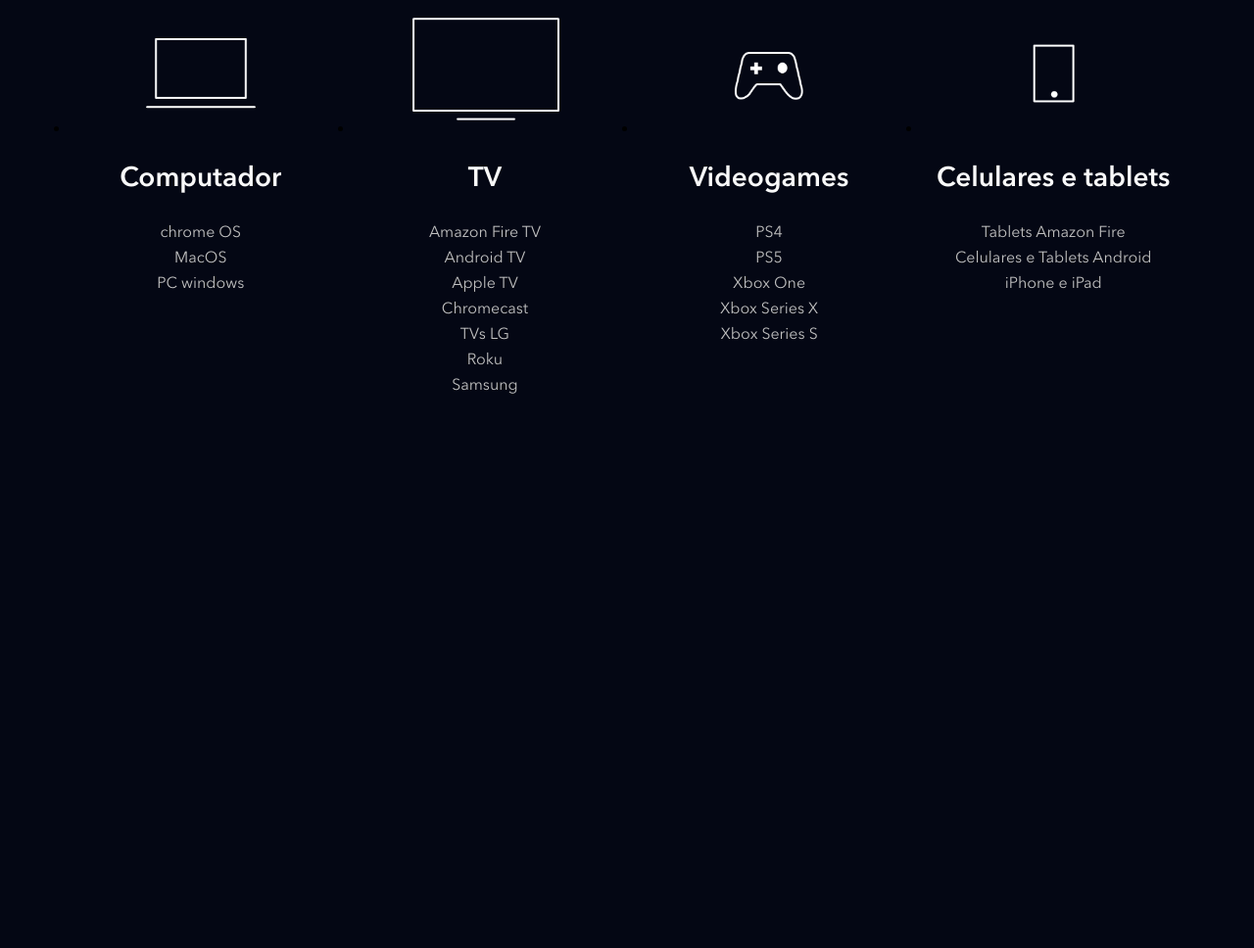
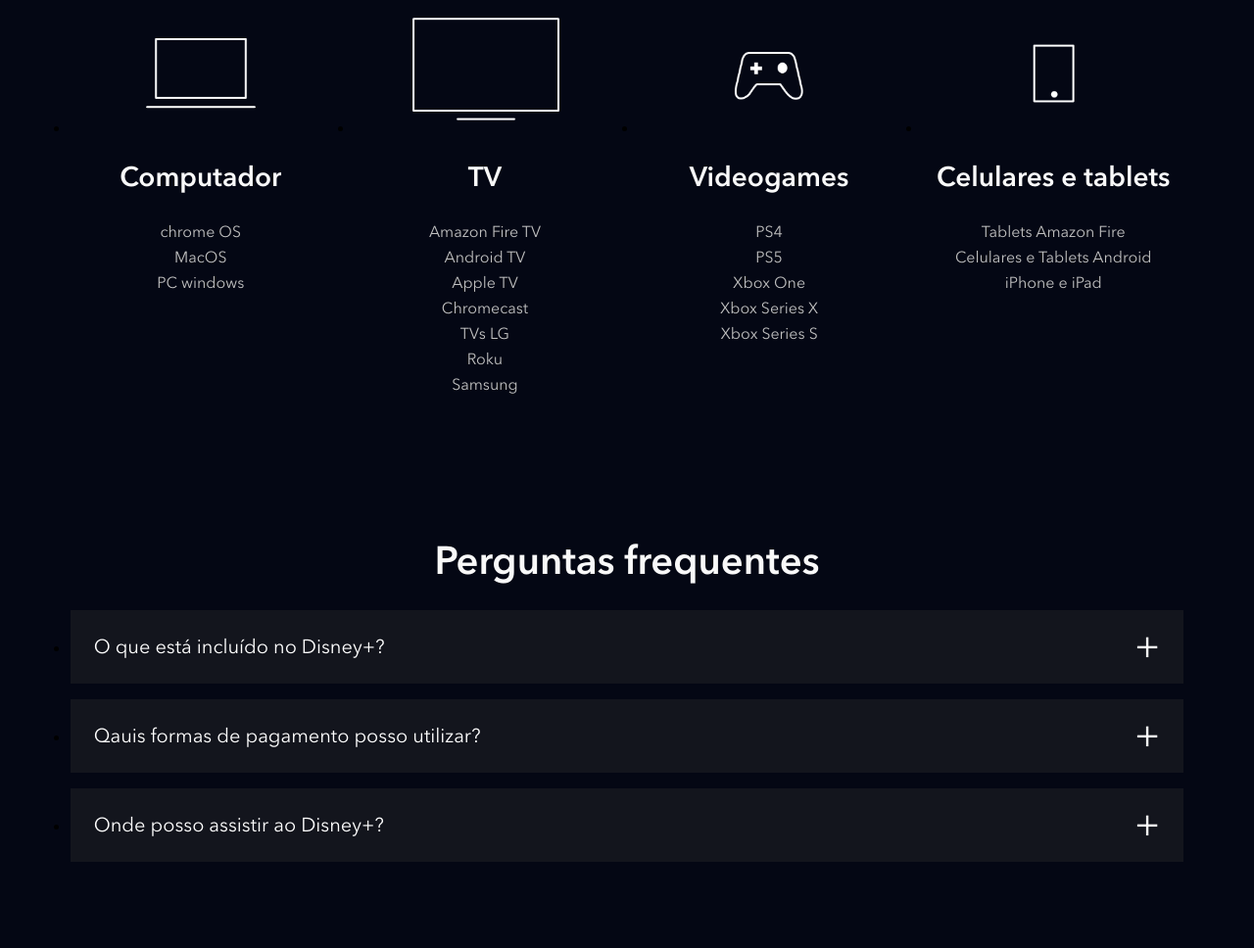
Before and after one commit to igormenezes343/clone_disneyplus, a website: page index.html in a window 1280 px wide. Shown: the part 3941-4909 px from the top of the page at 98% size. Before the commit the page ends 4418 px from the top, so only its background shows below. Drawn offline with nearby package versions, Linux system fonts and the light colour scheme; files that its build step writes are made by us from their sources; files whose address does not match are found by name.

Commit message:
criando a section faq

```diff
--- a/index.html
+++ b/index.html
@@ -217,6 +217,59 @@
             </li>
         </ul>
     </section>
+    <section class="faq">
+        <h2 class="title">Perguntas frequentes</h2>
+        <ul class="faq__questions">
+            <li class="faq__questions__item">
+                <div class="faq__questions__item__question" data-faq-question>
+                    O que está incluído no Disney+?
+                </div>
+                <div class="faq__questions__item__answer text--big">
+                    <p> Benefícios de assinar o Disney+:</p>
+                    <ul class="faq__questions__item__answer__list">
+                        <li>
+                            <p>
+                                Estreias de filmes, séries originais e clássicos da Disney, Pixar, Marvel, Star Wars, National Geographic e Star.
+                            </p>
+                        </li>
+                        <li>
+                            <p>
+                                Os torneios mais importantes do mundo e programas da ESPN ao vivo.
+                            </p>
+                        </li>
+                        <li>
+                            <p>
+                                Até quatro telas ao mesmo tempo com o Disney+ Premium, e até duas com o Disney+ Padrão.
+                            </p>
+                        </li>
+                        <li>
+                            <p>
+                                Downloads, criação de perfis e controle parental para personalizar a experiência por idade, de acordo com o seu plano.
+                            </p>
+                        </li>
+                    </ul>
+
+                </div>
+            </li>
+            <li class="faq__questions__item">
+                <div class="faq__questions__item__question" data-faq-question>
+                    Qauis formas de pagamento posso utilizar?
+                </div>
+                <div class="faq__questions__item__answer text--big">
+                    Você pode utilizar: cartão de débito, cartão de crédito, PayPal, Mercado Pago, e também empresas parceiras como Google Play Store, App Store da Apple, Mercado Livre e provedores locais de TV, telefonia e internet.
+                </div>
+            </li>
+            <li class="faq__questions__item">
+                <div class="faq__questions__item__question" data-faq-question>
+                    Onde posso assistir ao Disney+?
+                </div>
+                <div class="faq__questions__item__answer text--big">
+                    <span>O aplicativo do Disney+ está disponível em dispositivos móveis, navegadores, videogames, decodificadores e smart TVs. Confira a</span><span><link rel="stylesheet" href=""></span>
+                    <a class="link-text" type="link" href="#">lista completa de dispositivos compatíves na Central de Ajuda.</a>
+                </div>
+            </li>
+        </ul>
+    </section>
     <script src="./src/main.js"></script>
 </body>
 </html>
--- a/src/main.js
+++ b/src/main.js
@@ -1,5 +1,6 @@
 document.addEventListener('DOMContentLoaded',function(){
     const buttons = document.querySelectorAll('[data-tab-button]');
+    const questions = document.querySelectorAll('[data-faq-question]')
 
 
     for( let i = 0; i < buttons.length; i++) {
@@ -12,7 +13,18 @@
             botao.target.classList.add('shows__tabs__button--is-active');
         })
     }
+
+    for (let i = 0; i < questions.length; i++){
+        questions[i].addEventListener('click', abreOuFechaResposta);
+    }
 })
+
+function abreOuFechaResposta(elemento){
+    const classe = 'faq__questions__item--is-open';
+    const elementoPai = elemento.target.parentNode;
+
+    elementoPai.classList.toggle(classe);
+}
 
 function removeBotaoativo(){
     const buttons = document.querySelectorAll('[data-tab-button]');
--- /dev/null
+++ b/src/styles/_faq.scss
@@ -0,0 +1,63 @@
+.faq {
+    padding: 5.6vw;
+
+    h2 {
+        text-align: center;
+        margin-bottom: 24px;
+    }
+
+    &__questions{
+        &__item {
+            background-color: #13151d;
+            margin-bottom: 16px;
+
+            &__question{
+                color: #fff;
+                font-size: 20px;
+                padding: 24px;
+                display: block;
+                cursor: pointer;
+                position: relative;
+
+                &::after {
+                    content: '+';
+                    position: absolute;
+                    top: 0;
+                    right: 24px;
+                    height: 100%;
+                    display: flex;
+                    align-items: center;
+                    font-size: 40px;
+                }
+            }
+
+            &__answer {
+                height: 0;
+                overflow: hidden;
+                padding: 0 24px;
+                transition: height, .5s ease;
+            }
+
+            &--is-open {
+                .faq__questions__item__question::after {
+                    content: '-';
+                }
+
+                .faq__questions__item__answer {
+                    height: auto;
+                    padding-bottom: 24px;
+                    transition: height, .5s ease;
+
+                    &__list {
+                        padding-left: 40px;
+                        margin-top: 16px;
+                        list-style-type: disc;
+                    }
+                    p{
+                        margin-top: 24px;
+                    }
+                }
+            }
+        }
+    }
+}
--- a/src/styles/main.scss
+++ b/src/styles/main.scss
@@ -3,6 +3,7 @@
 @use 'shows';
 @use 'plans';
 @use 'available-devices';
+@use 'faq';
 
 
 @font-face {
```
